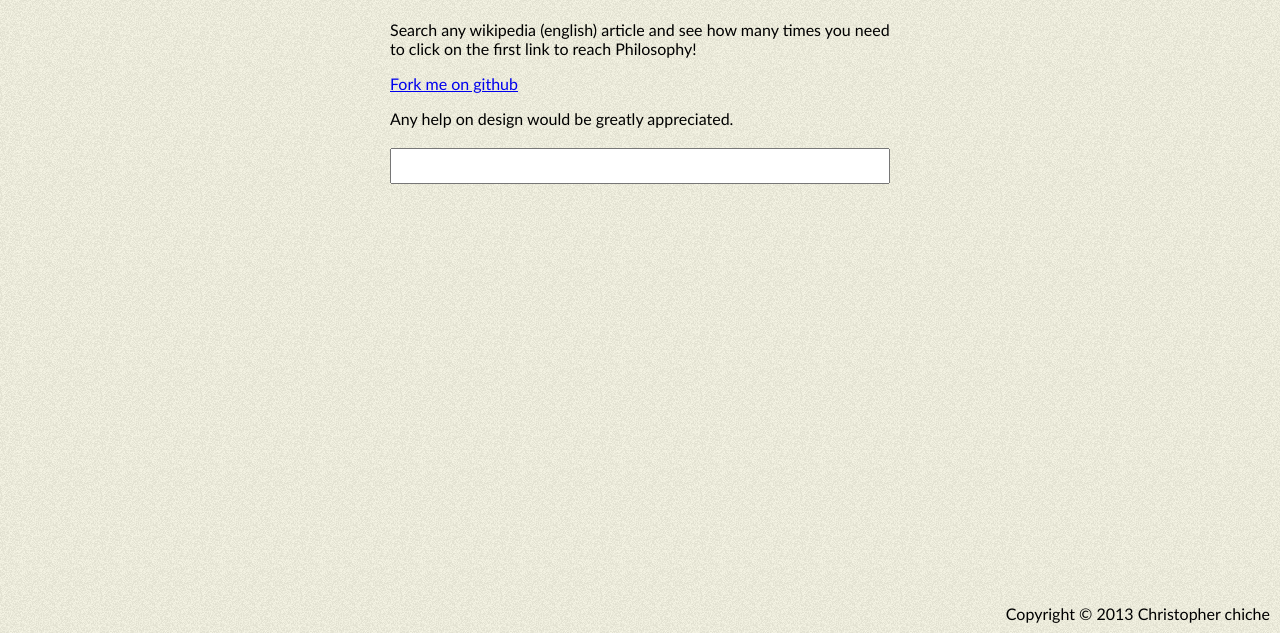
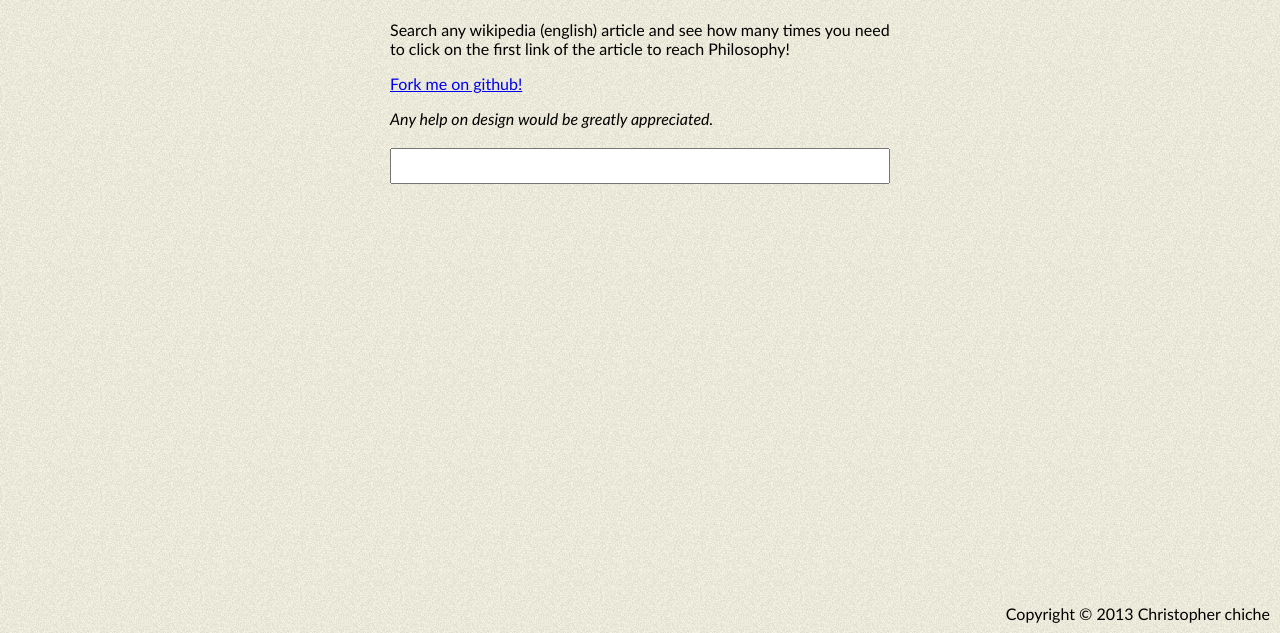
Before and after one commit to ChrisJamesC/wikipediaPhilosophy, a plain HTML site: page static/index.html in a window 1280 px wide. Shown: the part 167-800 px from the top of the page. Drawn offline with nearby package versions, Linux system fonts and the light colour scheme; files that its build step writes are made by us from their sources; files whose address does not match are found by name.

Commit message:
improve text in description

```diff
--- a/static/index.html
+++ b/static/index.html
@@ -12,14 +12,15 @@
    <h1>The Wikipedia Philosophy game!</h1>
    <p>
    Search any wikipedia (english) article and see how
-   many times you need to click on the first link
+   many times you need to click on the first link of the article
    to reach Philosophy!
    </p>
    <p>
-   <a href="http:/github.com/ChrisJamesC/wikipediaPhilosophy">Fork me on github</a>
+   <a href="http:/github.com/ChrisJamesC/wikipediaPhilosophy">Fork me on github!</a>
    </p>
-   <p>
-   Any help on design would be greatly appreciated.
+   <p> <i>
+      Any help on design would be greatly appreciated.
+   </i>
    </p>
    <div id="search-container">
        <input id="search" type="text" onkeypress="searchKeyPress(event)"></input>
```
